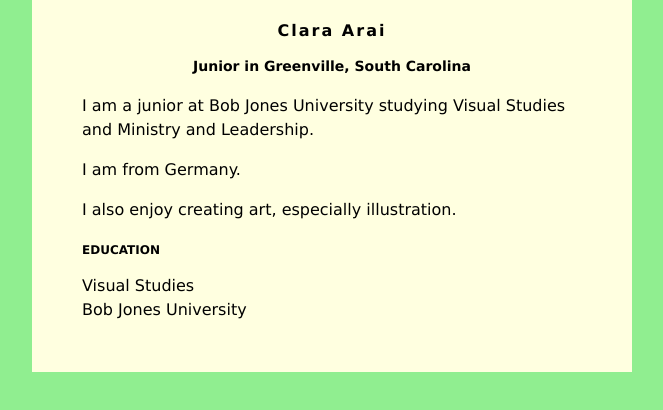
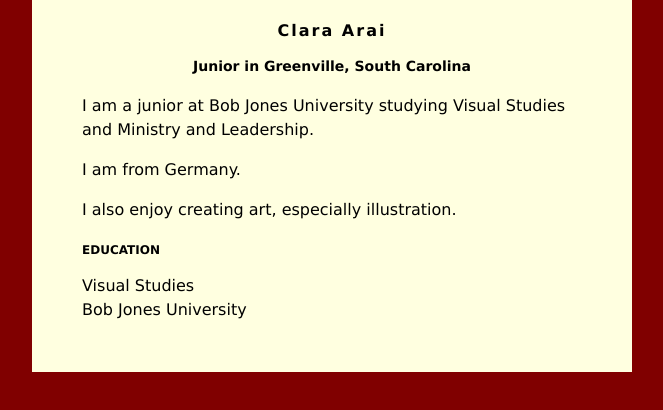
Before and after one commit to clarayoko/clarayoko.github.io, a plain HTML site: page index.html in a window 1280 px wide. Shown: the whole page, without its empty margins (308-971 px from the left). Drawn offline with Linux system fonts and the light colour scheme.

Commit message:
Update index.html

```diff
--- a/index.html
+++ b/index.html
@@ -2,7 +2,7 @@
 <head>
 <style>
 body {
-    background: lightgreen;
+    background: maroon;
     font-family: Verdana;
 }
 #content {
```
